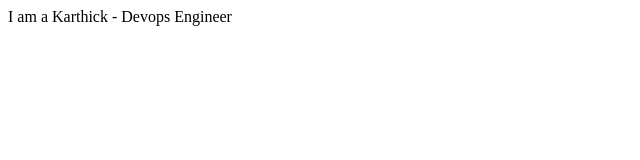
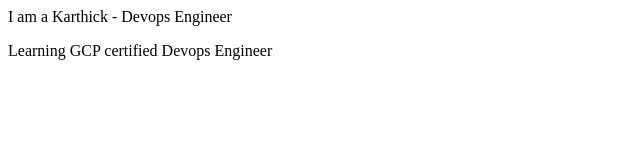
Before and after one commit to karthi89ck/mydevops, a plain HTML site: page index.html in a window 1280 px wide. Shown: the whole page, without its empty margins (0-640 px from the left). Drawn offline with Linux system fonts and the light colour scheme.

Commit message:
modifed index.html

```diff
--- a/index.html
+++ b/index.html
@@ -1,5 +1,6 @@
 <html>
 	<head>
-		<p> I am a Karthick - Devops Engineer </p>
+		<p> I am a Karthick - Devops Engineer</p>
+		<p> Learning GCP certified Devops Engineer </p>
 	</head>
 </html>
```
Also changed, not shown: 1 other file.
